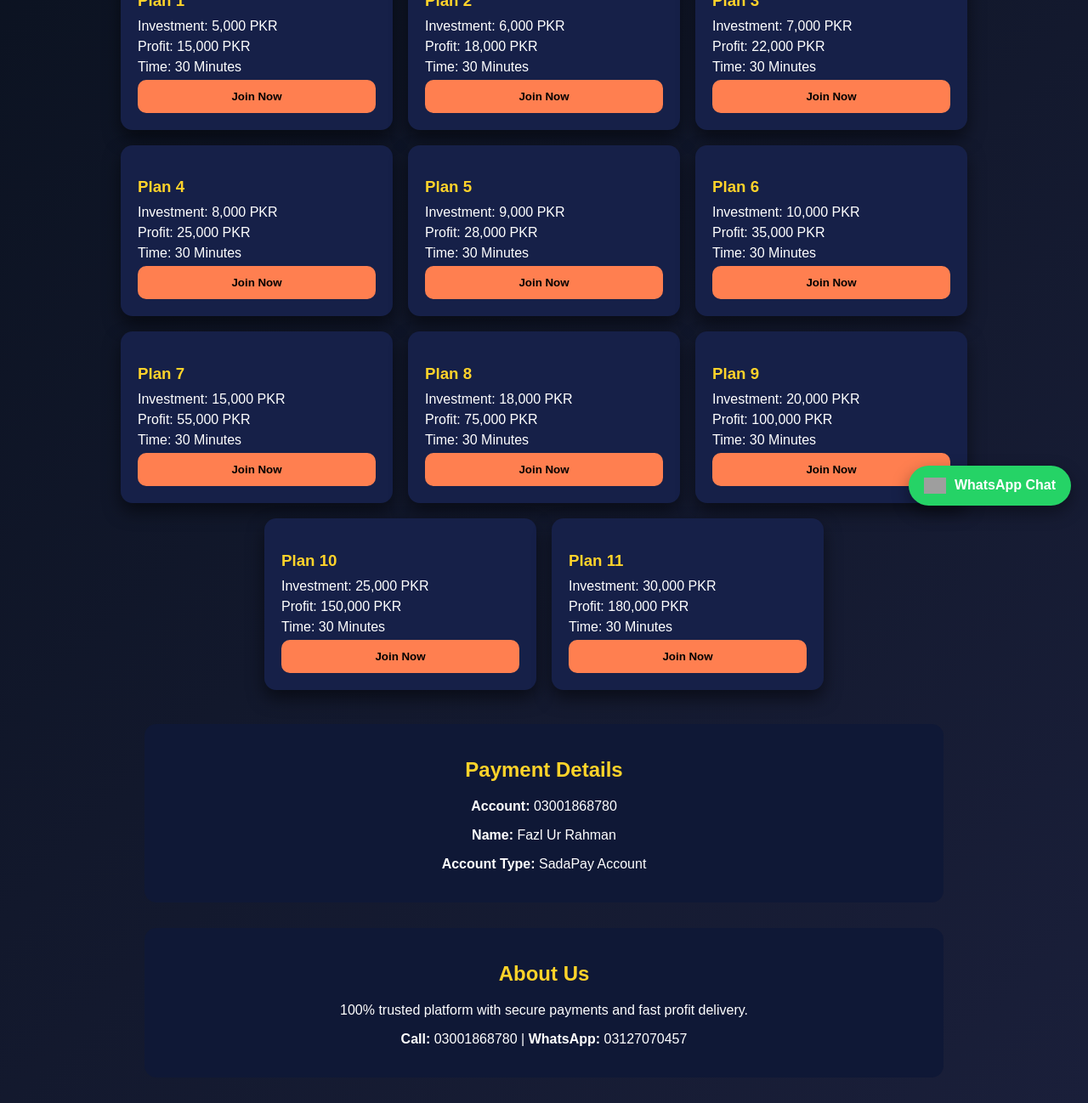
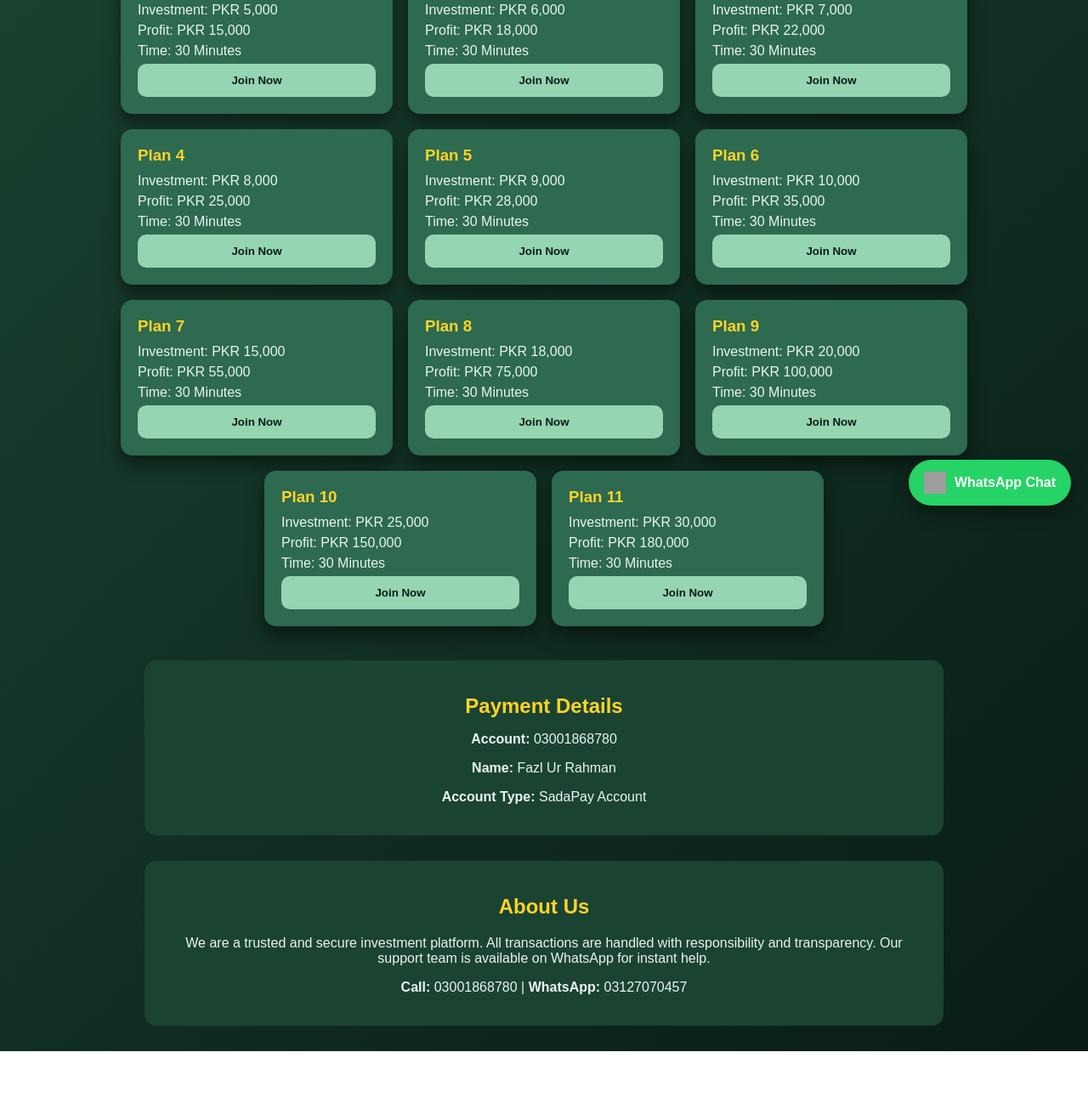
Before and after one commit to Fazl17621/Profit-websites, a plain HTML site: page index.html in a window 1280 px wide. Shown: the part 185-1483 px from the top of the page at 85% size. After the commit the page ends 1422 px from the top, so only its background shows below. Drawn offline with Linux system fonts and the light colour scheme; grey boxes are pictures that could not be loaded.

Commit message:
Update index.html

```diff
--- a/index.html
+++ b/index.html
@@ -1,139 +1,58 @@
+
 <!DOCTYPE html>
 <html lang="en">
 <head>
-<meta charset="UTF-8">
-<meta name="viewport" content="width=device-width, initial-scale=1.0">
-<title>NEW BRAND WEBSITE FOR PROFIT</title>
+<meta charset="UTF-8" />
+<meta name="viewport" content="width=device-width, initial-scale=1.0" />
+<title>NEW BRAND WEBSITE FOR PROFIT | Investment Plans</title>
+<style>
+  body{margin:0;font-family:Arial,Helvetica,sans-serif;background:linear-gradient(135deg,#1b4332,#081c15);color:#e9f5f2}
+  h1{text-align:center;margin:20px 10px;text-shadow:2px 2px 6px #00ffcc}
+  .subtitle{text-align:center;font-size:18px;opacity:.9}
 
-<style>
-body{
-  margin:0;
-  font-family:Arial,Helvetica,sans-serif;
-  background:linear-gradient(135deg,#0b1220,#1a1f3a);
-  color:#fff;
-}
-h1{
-  text-align:center;
-  margin:20px 10px;
-  text-shadow:2px 2px 6px #00ffcc;
-}
-.subtitle{
-  text-align:center;
-  font-size:18px;
-  opacity:.9;
-}
+  .cards{display:flex;flex-wrap:wrap;justify-content:center;gap:18px;padding:20px}
+  .card{background:#2d6a4f;border-radius:14px;width:280px;padding:20px;box-shadow:0 10px 20px rgba(0,0,0,.5)}
+  .card h3{margin:0 0 10px;color:#ffd32a}
+  .card p{margin:6px 0;font-size:16px}
+  .btn{width:100%;padding:12px;border:0;border-radius:10px;background:#95d5b2;color:#081c15;font-weight:bold;cursor:pointer}
 
-.cards{
-  display:flex;
-  flex-wrap:wrap;
-  justify-content:center;
-  gap:18px;
-  padding:20px;
-}
-.card{
-  background:#162048;
-  border-radius:14px;
-  width:280px;
-  padding:20px;
-  box-shadow:0 10px 20px rgba(0,0,0,.5);
-}
-.card h3{color:#ffd32a;margin-bottom:10px}
-.card p{margin:6px 0}
-.btn{
-  width:100%;
-  padding:12px;
-  border:none;
-  border-radius:10px;
-  background:#ff7f50;
-  font-weight:bold;
-  cursor:pointer;
-}
+  /* ALWAYS VISIBLE PAYMENT INFO (FIX) */
+  .payment{max-width:900px;margin:20px auto;background:#1b4332;border-radius:14px;padding:20px;text-align:center}
+  .payment h2{color:#ffd32a;margin-bottom:10px}
 
-/* Payment box */
-.payment{
-  max-width:900px;
-  margin:20px auto;
-  background:#0f1836;
-  border-radius:14px;
-  padding:20px;
-  text-align:center;
-}
-.payment h2{color:#ffd32a}
+  /* MODAL */
+  .modal{display:none;position:fixed;inset:0;background:rgba(0,0,0,.85);z-index:9999}
+  .modal-box{background:#2d6a4f;max-width:420px;margin:10% auto;padding:22px;border-radius:14px;text-align:center}
+  .close{float:right;cursor:pointer;font-size:22px;color:#ff7675}
 
-/* Modal */
-.modal{
-  display:none;
-  position:fixed;
-  inset:0;
-  background:rgba(0,0,0,.85);
-  z-index:9999;
-}
-.modal-box{
-  background:#1f2a55;
-  max-width:420px;
-  margin:12% auto;
-  padding:22px;
-  border-radius:14px;
-  text-align:center;
-}
-.close{
-  float:right;
-  cursor:pointer;
-  font-size:22px;
-  color:#ff7675;
-}
+  /* WHATSAPP FIXED BUTTON */
+  .wa-btn{position:fixed;right:20px;bottom:20px;background:#25D366;color:#fff;padding:14px 18px;border-radius:50px;font-weight:bold;display:flex;align-items:center;gap:10px;cursor:pointer;z-index:10000;box-shadow:0 8px 20px rgba(0,0,0,.4)}
+  .wa-btn img{width:26px;height:26px}
 
-/* WhatsApp Button */
-.wa-btn{
-  position:fixed;
-  right:20px;
-  bottom:20px;
-  background:#25D366;
-  color:#fff;
-  padding:14px 18px;
-  border-radius:50px;
-  font-weight:bold;
-  display:flex;
-  align-items:center;
-  gap:10px;
-  cursor:pointer;
-  z-index:10000;
-  box-shadow:0 8px 20px rgba(0,0,0,.4);
-}
-.wa-btn img{width:26px}
-
-/* About */
-.about{
-  max-width:900px;
-  margin:30px auto;
-  background:#0f1836;
-  border-radius:14px;
-  padding:20px;
-  text-align:center;
-}
+  .about{max-width:900px;margin:30px auto;background:#1b4332;border-radius:14px;padding:20px;text-align:center}
   .about h2{color:#ffd32a}
 </style>
 </head>
-
 <body>
 
 <h1>NEW BRAND WEBSITE FOR PROFIT</h1>
-<p class="subtitle">Secure Investment • Fast Profit • Trusted Platform</p>
+<p class="subtitle">Secure Investment Plans • Fast Processing • Trusted Support</p>
 
 <div class="cards">
-  <div class="card"><h3>Plan 1</h3><p>Investment: 5,000 PKR</p><p>Profit: 15,000 PKR</p><p>Time: 30 Minutes</p><button class="btn" onclick="openModal('Plan 1')">Join Now</button></div>
-  <div class="card"><h3>Plan 2</h3><p>Investment: 6,000 PKR</p><p>Profit: 18,000 PKR</p><p>Time: 30 Minutes</p><button class="btn" onclick="openModal('Plan 2')">Join Now</button></div>
-  <div class="card"><h3>Plan 3</h3><p>Investment: 7,000 PKR</p><p>Profit: 22,000 PKR</p><p>Time: 30 Minutes</p><button class="btn" onclick="openModal('Plan 3')">Join Now</button></div>
-  <div class="card"><h3>Plan 4</h3><p>Investment: 8,000 PKR</p><p>Profit: 25,000 PKR</p><p>Time: 30 Minutes</p><button class="btn" onclick="openModal('Plan 4')">Join Now</button></div>
-  <div class="card"><h3>Plan 5</h3><p>Investment: 9,000 PKR</p><p>Profit: 28,000 PKR</p><p>Time: 30 Minutes</p><button class="btn" onclick="openModal('Plan 5')">Join Now</button></div>
-  <div class="card"><h3>Plan 6</h3><p>Investment: 10,000 PKR</p><p>Profit: 35,000 PKR</p><p>Time: 30 Minutes</p><button class="btn" onclick="openModal('Plan 6')">Join Now</button></div>
-  <div class="card"><h3>Plan 7</h3><p>Investment: 15,000 PKR</p><p>Profit: 55,000 PKR</p><p>Time: 30 Minutes</p><button class="btn" onclick="openModal('Plan 7')">Join Now</button></div>
-  <div class="card"><h3>Plan 8</h3><p>Investment: 18,000 PKR</p><p>Profit: 75,000 PKR</p><p>Time: 30 Minutes</p><button class="btn" onclick="openModal('Plan 8')">Join Now</button></div>
-  <div class="card"><h3>Plan 9</h3><p>Investment: 20,000 PKR</p><p>Profit: 100,000 PKR</p><p>Time: 30 Minutes</p><button class="btn" onclick="openModal('Plan 9')">Join Now</button></div>
-  <div class="card"><h3>Plan 10</h3><p>Investment: 25,000 PKR</p><p>Profit: 150,000 PKR</p><p>Time: 30 Minutes</p><button class="btn" onclick="openModal('Plan 10')">Join Now</button></div>
-  <div class="card"><h3>Plan 11</h3><p>Investment: 30,000 PKR</p><p>Profit: 180,000 PKR</p><p>Time: 30 Minutes</p><button class="btn" onclick="openModal('Plan 11')">Join Now</button></div>
+  <div class="card"><h3>Plan 1</h3><p>Investment: PKR 5,000</p><p>Profit: PKR 15,000</p><p>Time: 30 Minutes</p><button class="btn" onclick="openModal('Plan 1')">Join Now</button></div>
+  <div class="card"><h3>Plan 2</h3><p>Investment: PKR 6,000</p><p>Profit: PKR 18,000</p><p>Time: 30 Minutes</p><button class="btn" onclick="openModal('Plan 2')">Join Now</button></div>
+  <div class="card"><h3>Plan 3</h3><p>Investment: PKR 7,000</p><p>Profit: PKR 22,000</p><p>Time: 30 Minutes</p><button class="btn" onclick="openModal('Plan 3')">Join Now</button></div>
+  <div class="card"><h3>Plan 4</h3><p>Investment: PKR 8,000</p><p>Profit: PKR 25,000</p><p>Time: 30 Minutes</p><button class="btn" onclick="openModal('Plan 4')">Join Now</button></div>
+  <div class="card"><h3>Plan 5</h3><p>Investment: PKR 9,000</p><p>Profit: PKR 28,000</p><p>Time: 30 Minutes</p><button class="btn" onclick="openModal('Plan 5')">Join Now</button></div>
+  <div class="card"><h3>Plan 6</h3><p>Investment: PKR 10,000</p><p>Profit: PKR 35,000</p><p>Time: 30 Minutes</p><button class="btn" onclick="openModal('Plan 6')">Join Now</button></div>
+  <div class="card"><h3>Plan 7</h3><p>Investment: PKR 15,000</p><p>Profit: PKR 55,000</p><p>Time: 30 Minutes</p><button class="btn" onclick="openModal('Plan 7')">Join Now</button></div>
+  <div class="card"><h3>Plan 8</h3><p>Investment: PKR 18,000</p><p>Profit: PKR 75,000</p><p>Time: 30 Minutes</p><button class="btn" onclick="openModal('Plan 8')">Join Now</button></div>
+  <div class="card"><h3>Plan 9</h3><p>Investment: PKR 20,000</p><p>Profit: PKR 100,000</p><p>Time: 30 Minutes</p><button class="btn" onclick="openModal('Plan 9')">Join Now</button></div>
+  <div class="card"><h3>Plan 10</h3><p>Investment: PKR 25,000</p><p>Profit: PKR 150,000</p><p>Time: 30 Minutes</p><button class="btn" onclick="openModal('Plan 10')">Join Now</button></div>
+  <div class="card"><h3>Plan 11</h3><p>Investment: PKR 30,000</p><p>Profit: PKR 180,000</p><p>Time: 30 Minutes</p><button class="btn" onclick="openModal('Plan 11')">Join Now</button></div>
 </div>
 
+<!-- ALWAYS VISIBLE PAYMENT (FIXED ISSUE) -->
 <div class="payment">
   <h2>Payment Details</h2>
   <p><b>Account:</b> 03001868780</p>
@@ -141,38 +60,41 @@ h1{
   <p><b>Account Type:</b> SadaPay Account</p>
 </div>
 
+<!-- MODAL -->
 <div id="modal" class="modal">
   <div class="modal-box">
     <span class="close" onclick="closeModal()">✖</span>
     <h2 id="planTitle"></h2>
+    <p><strong>Payment Details</strong></p>
     <p><b>Account:</b> 03001868780</p>
     <p><b>Name:</b> Fazl Ur Rahman</p>
     <p><b>Account Type:</b> SadaPay Account</p>
-    <p>After payment, contact on WhatsApp</p>
+    <p style="margin-top:10px;">After payment, contact us on WhatsApp for confirmation.</p>
   </div>
 </div>
 
+<!-- ABOUT -->
 <div class="about">
   <h2>About Us</h2>
-  <p>100% trusted platform with secure payments and fast profit delivery.</p>
-  <p><b>Call:</b> 03001868780 | <b>WhatsApp:</b> 03127070457 </p>
+  <p>We are a trusted and secure investment platform. All transactions are handled with responsibility and transparency. Our support team is available on WhatsApp for instant help.</p>
+  <p><b>Call:</b> 03001868780 | <b>WhatsApp:</b> 03127070457</p>
 </div>
 
+<!-- WHATSAPP BUTTON (100% WORKING) -->
 <div class="wa-btn" onclick="openWhatsApp()">
-  <img src="https://upload.wikimedia.org/wikipedia/commons/6/6b/WhatsApp.svg">
-  WhatsApp Chat
+  <img src="https://upload.wikimedia.org/wikipedia/commons/6/6b/WhatsApp.svg" alt="wa"> WhatsApp Chat
 </div>
 
 <script>
   function openModal(name){
-  document.getElementById('planTitle').innerText = name;
-  document.getElementById('modal').style.display = 'block';
+    document.getElementById('planTitle').innerText=name;
+    document.getElementById('modal').style.display='block';
   }
   function closeModal(){
-  document.getElementById('modal').style.display = 'none';
+    document.getElementById('modal').style.display='none';
   }
   function openWhatsApp(){
-  window.location.href = 'https://wa.me/03127070457';
+    window.location.href='https://wa.me/923127070457';
   }
 </script>
 
```
Lines whose indentation alone changed are shown as unchanged.
